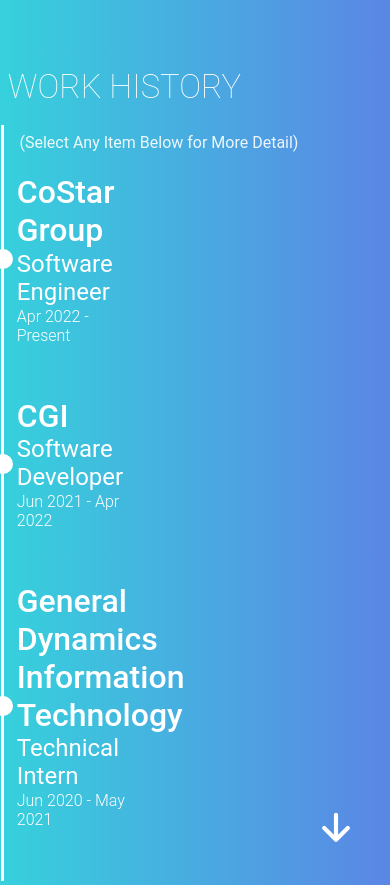
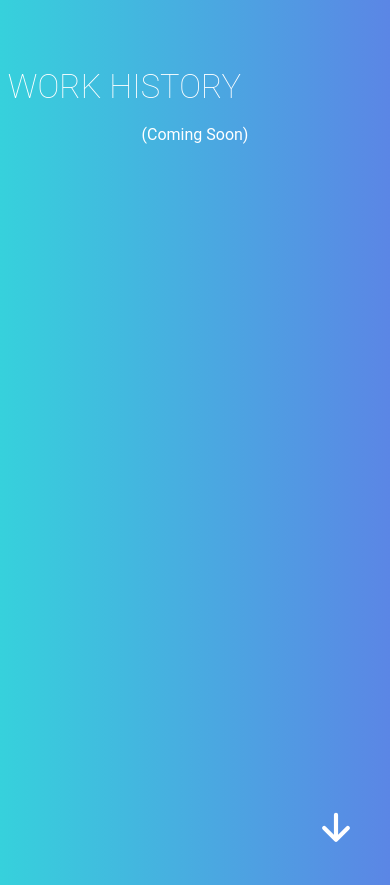
Before and after one commit to Marascax/alex-marasco-personal-site, a React (Create React App) app: page / in a window 390 px wide. Shown: the part 2491-3376 px from the top of the page. Built offline with nearby package versions, Linux system fonts and the light colour scheme.

Commit message:
media query to not display timeline

```diff
--- a/src/containers/pages/workHistory/workHistory.js
+++ b/src/containers/pages/workHistory/workHistory.js
@@ -72,8 +72,12 @@ const WorkHistory = props => {
             </div>
 
             <div className='work-history-content'>
-                <div className='timeline-hint' style={{ display: !currSelection ? 'block' : 'none' }}>
+                <div className='timeline-hint'>
                     (Select Any Item Below for More Detail)
+                </div>
+
+                <div className='slideshow-history'>
+                    (Coming Soon)
                 </div>
 
                 {timelineContent}
--- a/src/containers/pages/workHistory/workHistory.scss
+++ b/src/containers/pages/workHistory/workHistory.scss
@@ -46,6 +46,10 @@
 
         font-weight: 400;
         opacity: 0.9;
+
+        @include media('<tablet') {
+            display: none;
+        }
     }
 
     .timeline {
@@ -61,6 +65,10 @@
         position: relative;
 
         margin-left: 2%;
+
+        @include media('<tablet') {
+            display: none;
+        }
 
         &::before {
             content: '';
@@ -126,7 +134,7 @@
                 width: 100%;
                 // height: 65%;
 
-                font-size: 2rem;
+                font-size: sass_clamp(360, 1.25, 2000, 2);
                 font-weight: 500;
                 text-align: left;
 
@@ -137,7 +145,7 @@
                 width: 100%;
                 // height: 20%;
 
-                font-size: 1.5rem;
+                font-size: sass_clamp(360, 1.25, 2000, 1.5);
                 font-weight: 400;
                 text-align: left;
 
@@ -148,13 +156,22 @@
                 width: 100%;
                 // height: 15%;
 
-                font-size: 1rem;
+                font-size: sass_clamp(360, 0.75, 2000, 1);
                 font-weight: 300;
                 text-align: left;
 
                 padding-bottom: 0.5%;
             }
         }
+    }
+}
+
+.slideshow-history {
+    width: 100%;
+    height: 100%;
+
+    @include media('>=tablet') {
+        display: none;
     }
 }
 
```
